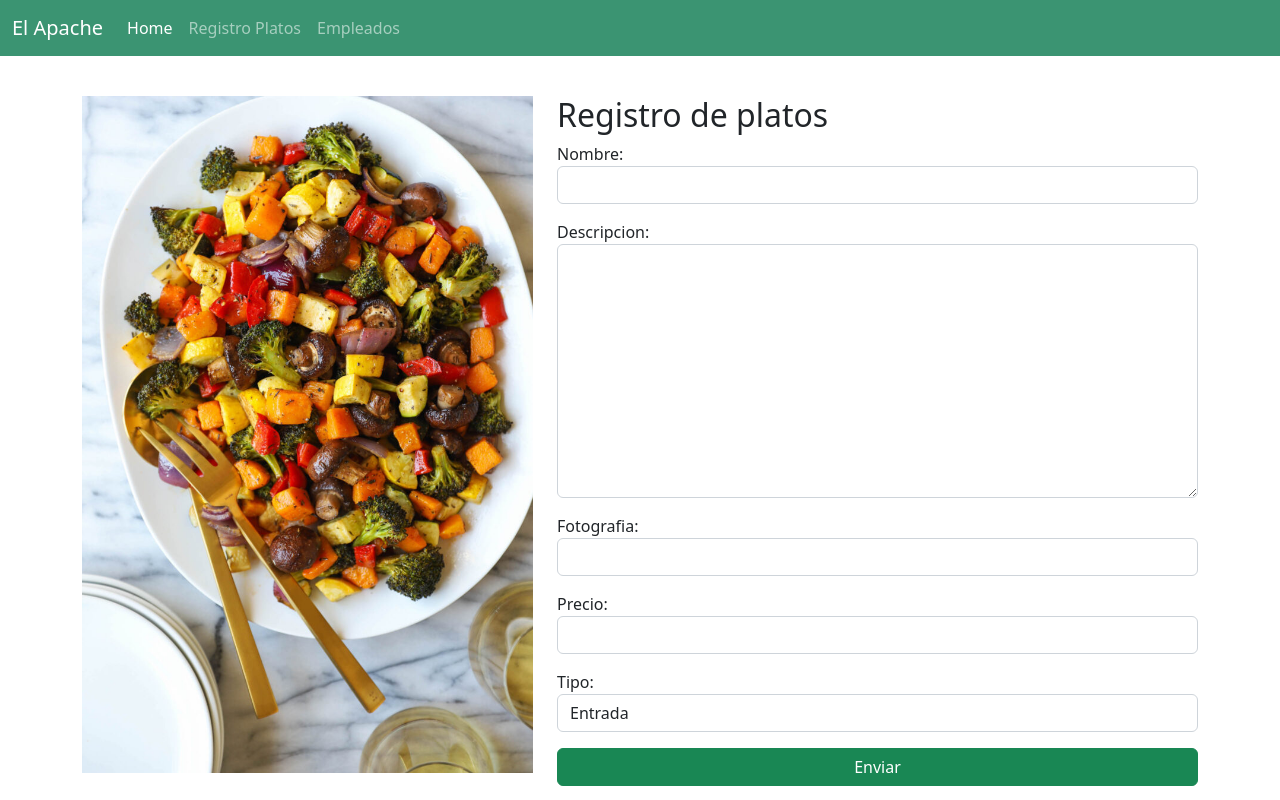
After one commit to MacBast/RestauranteSabado, a Django app: page /platos/ in a window 1280 px wide. The commit adds this page. Run offline with Django 4.2, Linux system fonts and the light colour scheme.

Commit message:
NTS29 se crean registros

```diff
--- a/config/config/urls.py
+++ b/config/config/urls.py
@@ -15,8 +15,12 @@ Including another URLconf
 """
 from django.contrib import admin
 from django.urls import path
-from web.views import Home
+
+from web.views import Home,Platos,Empleados
 urlpatterns = [
     path('admin/', admin.site.urls),
-    path('', Home),
+    path('', Home, name='home'),
+    path('platos/', Platos, name='platos'),
+    path('empleados/', Empleados,  name='empleados'),
+
 ]
--- /dev/null
+++ b/config/web/formularios/formularioPlatos.py
@@ -0,0 +1,34 @@
+from django import forms
+
+class FormularioPlatos(forms.Form):
+
+    PLATOS=(
+        (1,'Entrada'),
+        (2,'Plato Fuerte'),
+        (3,'Postre'),
+    )
+
+    nombre=forms.CharField(
+        required=True,
+        max_length=5,
+        widget=forms.TextInput(attrs={'class':'form-control mb-3'})
+    )
+    descripcion=forms.CharField(
+        required=False,
+        max_length=20,
+        widget=forms.Textarea(attrs={'class':'form-control mb-3'})
+    )
+    fotografia=forms.CharField(
+        required=True,
+        widget=forms.TextInput(attrs={'class':'form-control mb-3'})
+    )
+    precio=forms.CharField(
+        required=True,
+        max_length=6,
+        widget=forms.NumberInput(attrs={'class':'form-control mb-3'})
+    )
+    tipo=forms.ChoiceField(
+        required=True,
+        widget=forms.Select(attrs={'class':'form-control mb-3'}),
+        choices=PLATOS
+    )
--- /dev/null
+++ b/config/web/templates/menuplatos.html
@@ -0,0 +1,41 @@
+<!DOCTYPE html>
+<html lang="en">
+<head>
+    <meta charset="UTF-8">
+    <meta http-equiv="X-UA-Compatible" content="IE=edge">
+    <meta name="viewport" content="width=device-width, initial-scale=1.0">
+    <title>Menupache</title>
+    <!-- CSS only -->
+    <link href="https://cdn.jsdelivr.net/npm/bootstrap@5.2.2/dist/css/bootstrap.min.css" rel="stylesheet"
+        integrity="sha384-Zenh87qX5JnK2Jl0vWa8Ck2rdkQ2Bzep5IDxbcnCeuOxjzrPF/et3URy9Bv1WTRi" crossorigin="anonymous">
+    <link rel="stylesheet" href="../static/styles/estilosHome.css">
+    <link rel="stylesheet" href="https://cdnjs.cloudflare.com/ajax/libs/animate.css/4.1.1/animate.min.css">
+</head>
+<body>
+    <header>
+        {% include './shared/menu.html' %}
+    </header>
+    <br><br>
+    <main>
+        <div class="container mt-5">
+            <div class="row">
+                <div class="col-12 col-md-5">
+                    <img src="../static/img/vegetables.jpg" alt="vegetables" class="w-100 img-fluid">
+                </div>
+                <div class="col-12 col-md-7">
+                    <h2>Registro de platos</h2>
+                    <form>
+                        {{formulario}}
+                        <button type="submit" class="btn btn-success w-100">Enviar</button>
+                    </form>
+                </div>
+            </div>
+        </div>
+    </main>
+    <!-- JavaScript Bundle with Popper -->
+    <script src="https://cdn.jsdelivr.net/npm/bootstrap@5.2.2/dist/js/bootstrap.bundle.min.js"
+        integrity="sha384-OERcA2EqjJCMA+/3y+gxIOqMEjwtxJY7qPCqsdltbNJuaOe923+mo//f6V8Qbsw3"
+        crossorigin="anonymous"></script>
+    <script src="../static/js/wow.main.js"></script>
+</body>
+</html>
--- a/config/web/templates/shared/menu.html
+++ b/config/web/templates/shared/menu.html
@@ -1,22 +1,19 @@
 <nav class="navbar navbar-expand-lg menu navbar-dark fixed-top">
     <div class="container-fluid">
-      <a class="navbar-brand" href="#">Navbar</a>
+      <a class="navbar-brand" href="{% url 'home' %}">El Apache</a>
       <button class="navbar-toggler" type="button" data-bs-toggle="collapse" data-bs-target="#navbarNav" aria-controls="navbarNav" aria-expanded="false" aria-label="Toggle navigation">
         <span class="navbar-toggler-icon"></span>
       </button>
       <div class="collapse navbar-collapse" id="navbarNav">
         <ul class="navbar-nav">
           <li class="nav-item">
-            <a class="nav-link active" aria-current="page" href="#">Home</a>
+            <a class="nav-link active" aria-current="page" href="{% url 'home' %}">Home</a>
           </li>
           <li class="nav-item">
-            <a class="nav-link" href="#">Features</a>
+            <a class="nav-link" href="{% url 'platos' %}">Registro Platos</a>
           </li>
           <li class="nav-item">
-            <a class="nav-link" href="#">Pricing</a>
-          </li>
-          <li class="nav-item">
-            <a class="nav-link disabled">Disabled</a>
+            <a class="nav-link" href="{% url 'empleados' %}">Empleados</a>
           </li>
         </ul>
       </div>
--- a/config/web/views.py
+++ b/config/web/views.py
@@ -1,7 +1,27 @@
 from django.shortcuts import render
+
+from web.formularios.formularioPlatos import FormularioPlatos
+from web.formularios.formularioEmpleados import FormularioEmpleados
 
 # Create your views here.
 #Todas la vistas son funciones de Python
 #letra en mayuscula para convencion de las funciones de  vistas
 def Home(request):
     return render(request,'home.html')
+
+def Platos(request):
+    #ESTA VISTA va utilizar un formulario de django
+    #DEBO CREAR ENTONCES UN OBJETO DE LA CLASE fORMULARIO PLATOS
+    formulario=FormularioPlatos()
+    #creamos un disccionario para enviar un formulario al html (template)
+    data={
+        'formulario':formulario
+    }
+    return render(request,'menuplatos.html',data)
+
+def Empleados(request):
+    formulario2=FormularioEmpleados()
+    data2={
+        'formulario2':formulario2
+    }
+    return render(request,"registrarempleados.html",data2)
```
Also changed, not shown: config/web/formularios/formularioEmpleados.py (added, +39 -0 lines), config/web/templates/registrarempleados.html (added, +41 -0 lines), config/web/static/img/empleado.jpg (added), config/web/static/img/vegetables.jpg (added), config/web/static/img/vegetables2.jpg (added).
